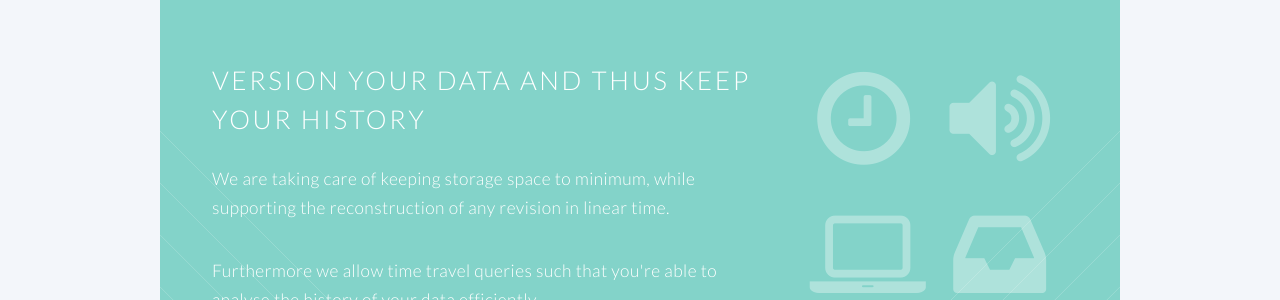
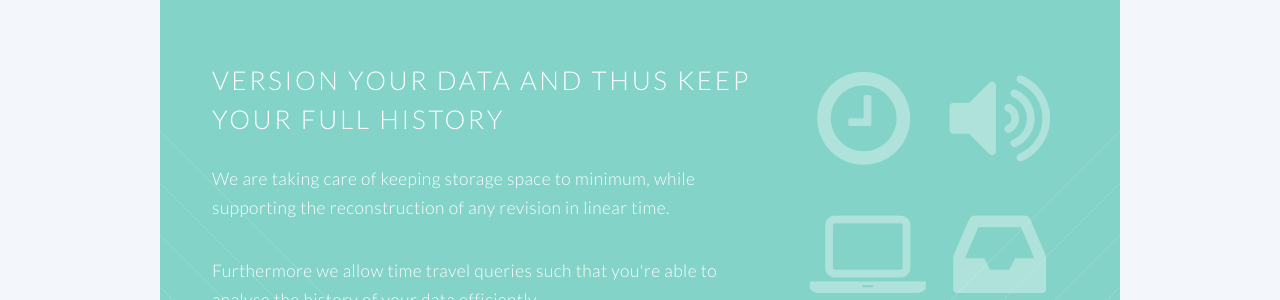
Before and after one commit to sirixdb/sirixdb.github.io, a Jekyll site: the page built from index.html, in a window 1280 px wide and 900 px high, scrolled down 882 px. Shown: the part 196-496 px from the top of the window. Built offline with Jekyll 4.4.1, drawn with Linux system fonts in a browser that asks for light colours.

Commit message:
Update index.html

```diff
--- a/index.html
+++ b/index.html
@@ -22,7 +22,7 @@ layout: landing-page
 							<div class="8u">
 
 								<header>
-									<h2>Version your data and thus keep your history</h2>
+									<h2>Version your data and thus keep your full history</h2>
 								</header>
 								<p>We are taking care of keeping storage space to minimum, while supporting the reconstruction of any revision in linear time.</p>
 								<p>Furthermore we allow time travel queries such that you're able to analyse the history of your data efficiently.</p>
```
